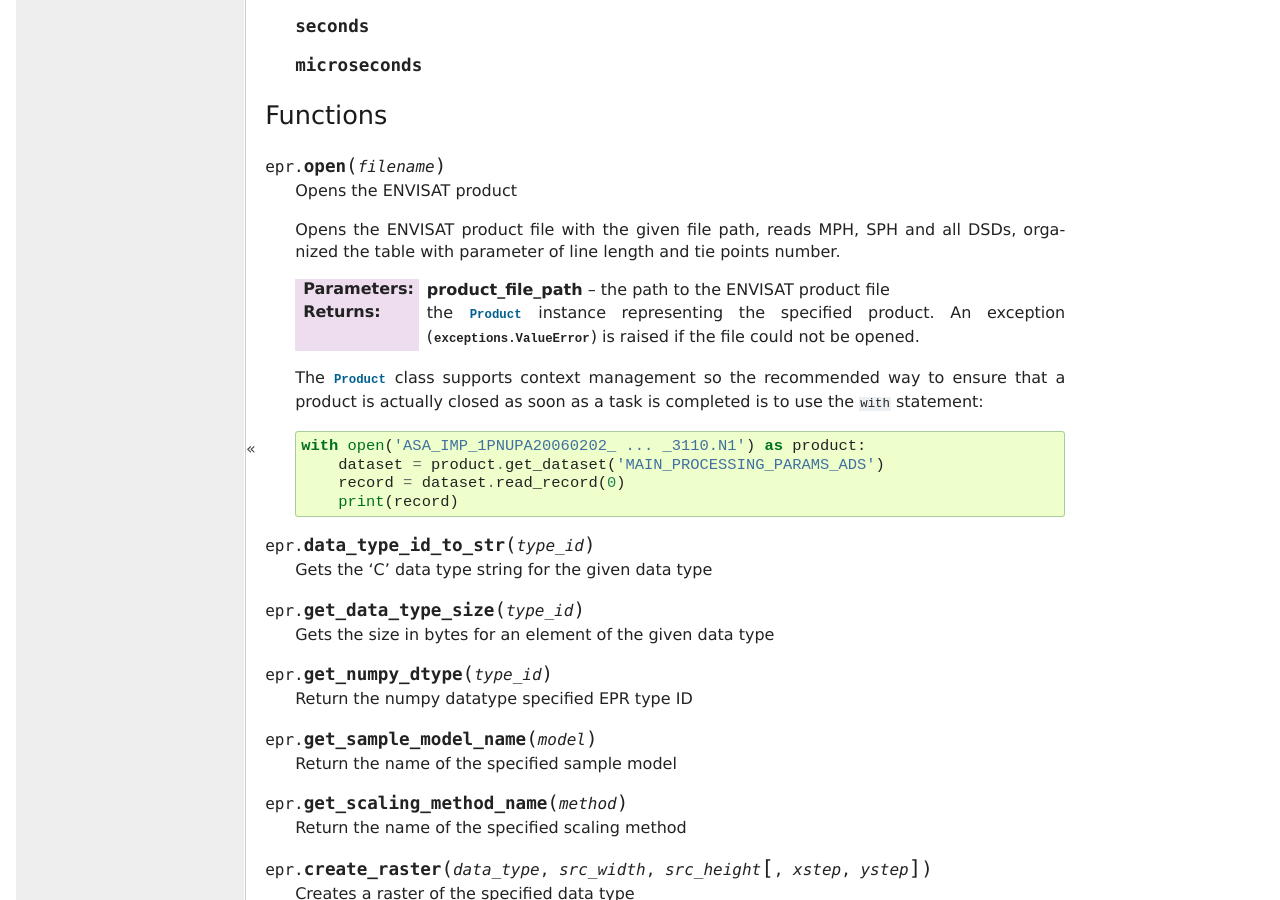
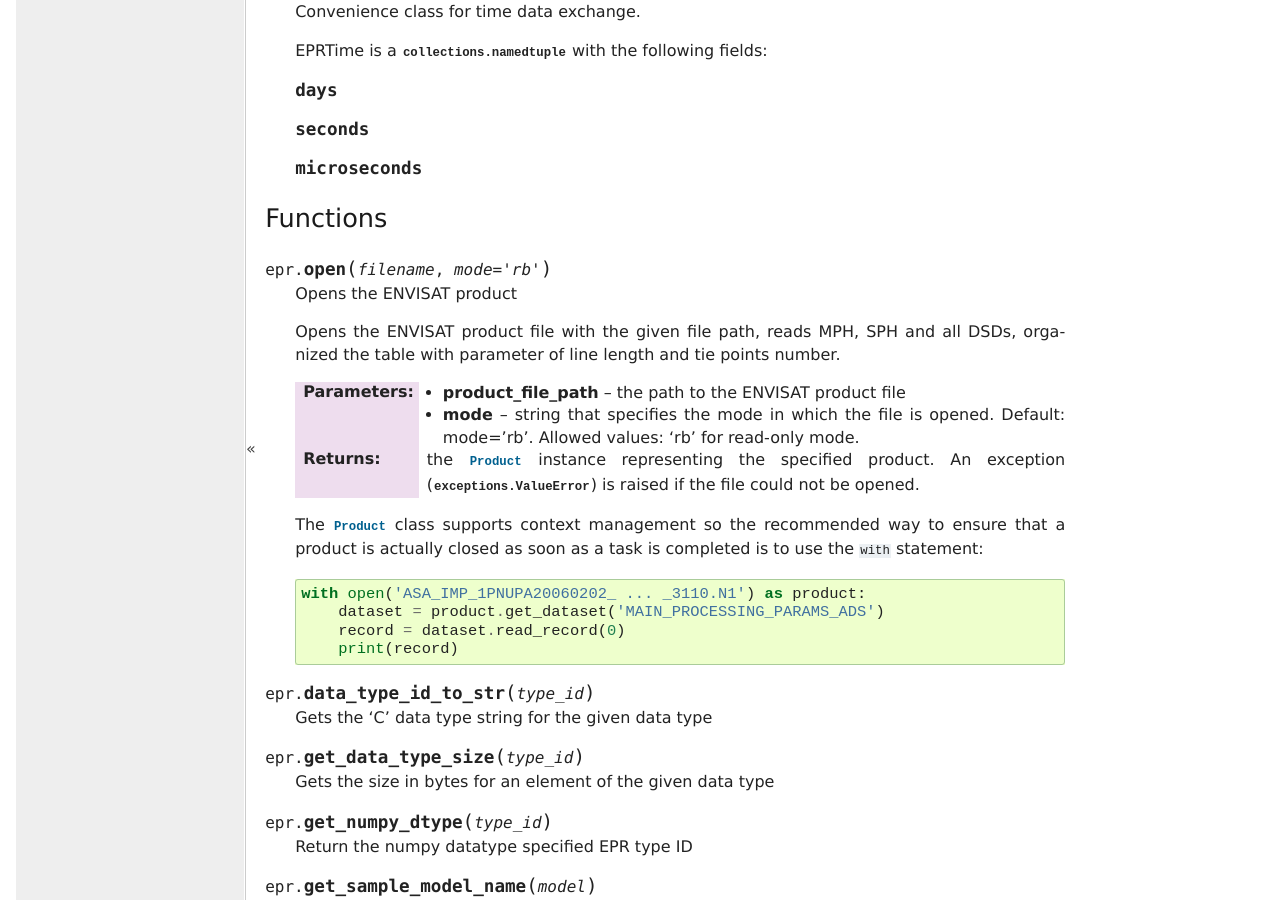
Before and after one commit to avalentino/pyepr, a Sphinx documentation site: the page built from doc/reference.txt, in a window 1280 px wide and 900 px high, scrolled down 16393 px. Built offline with Sphinx 7.4.7, drawn with Linux system fonts in a browser that asks for light colours; formulas are drawn with MathJax 3; cross-references to code outside the pages are shown as plain code; some of the changed text lies outside the part shown.

Commit message:
Introduce open mode ('rb' only for now)

```diff
--- a/doc/reference.txt
+++ b/doc/reference.txt
@@ -46,6 +46,13 @@ Product
    .. attribute:: file_path
 
       The file's path including the file name
+
+
+   .. attribute:: mode
+
+      String that specifies the mode in which the file is opened
+
+      Possible values: 'rb' for read-only mode.
 
 
    .. attribute:: id_string
@@ -1116,7 +1123,7 @@ EPRTime
 Functions
 ---------
 
-.. function:: open(filename)
+.. function:: open(filename, mode='rb')
 
    Opens the ENVISAT product
 
@@ -1126,6 +1133,9 @@ Functions
 
    :param product_file_path:
         the path to the ENVISAT product file
+   :param mode:
+        string that specifies the mode in which the file is opened.
+        Default: mode='rb'. Allowed values: 'rb' for read-only mode.
    :returns:
         the :class:`Product` instance representing the specified
         product. An exception (:exc:`exceptions.ValueError`) is raised
```
Also changed, not shown: 2 other files.
